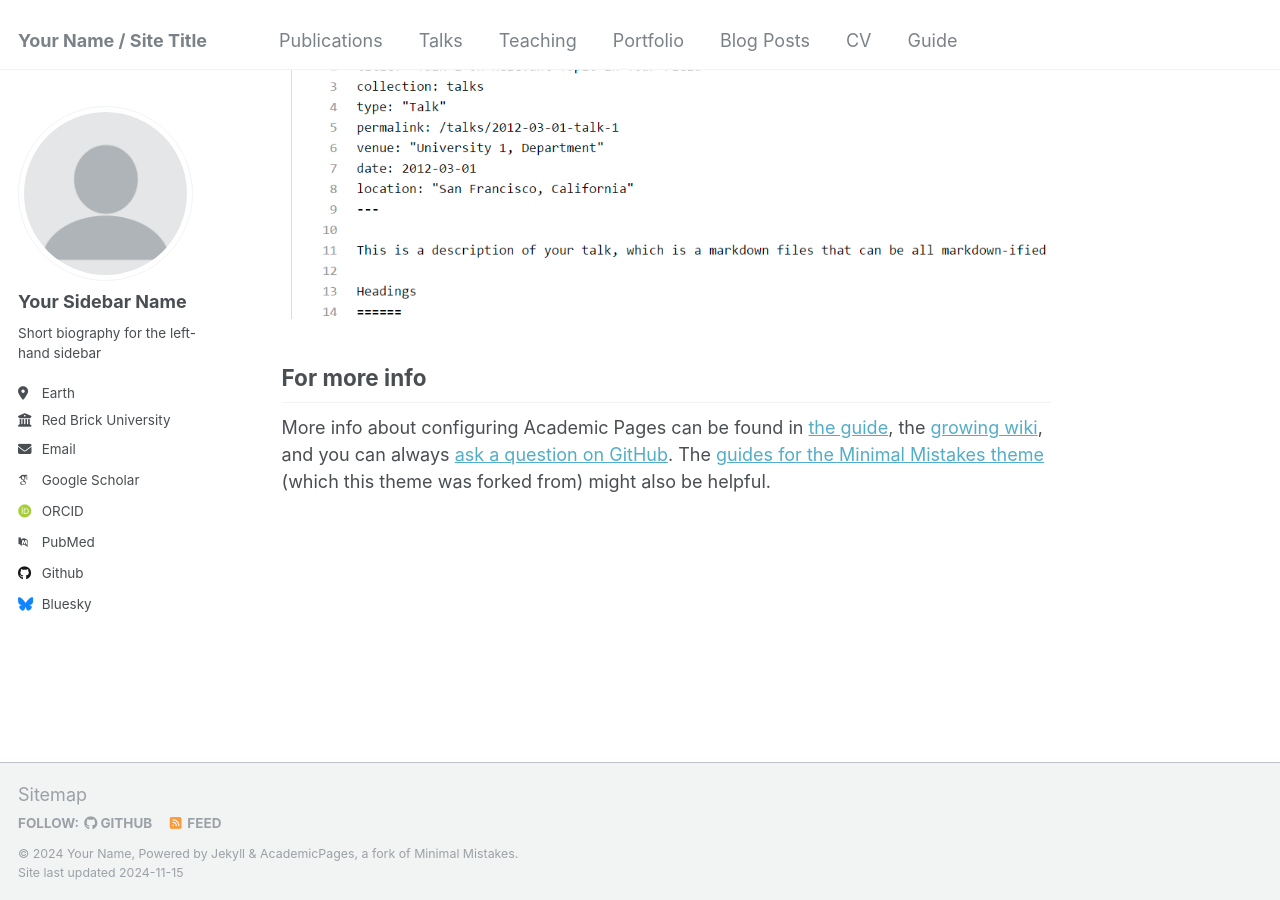
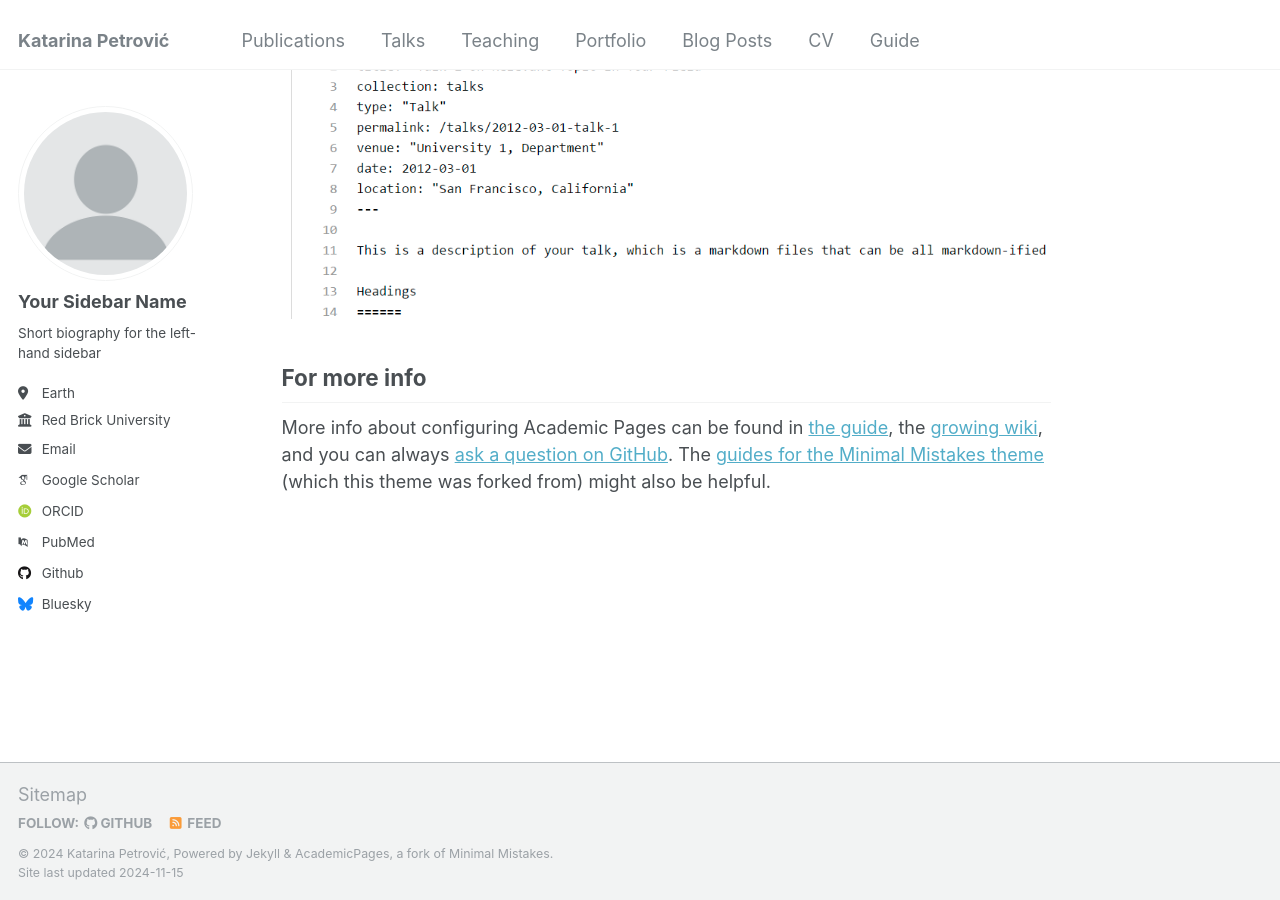
Before and after one commit to kpetrovicc/kpetrovicc.github.io, a Jekyll site: the page built from _pages/about.md, in a window 1280 px wide and 900 px high, scrolled down 2643 px. Built offline with Jekyll 4.4.1, drawn with Linux system fonts in a browser that asks for light colours; some web fonts are replaced.

Commit message:
Update _config.yml

```diff
--- a/_config.yml
+++ b/_config.yml
@@ -8,9 +8,9 @@
 
 # Basic Site Settings
 locale                   : "en-US"
-title                    : "Your Name / Site Title"
+title                    : "Katarina Petrović"
 title_separator          : "-"
-name                     : &name "Your Name"
+name                     : &name "Katarina Petrović"
 description              : &description "personal description"
 url                      : https://academicpages.github.io # the base hostname & protocol for your site e.g. "https://[your GitHub username].github.io"
 baseurl                  : "" # the subpath of your site, e.g. "/blog"
```
